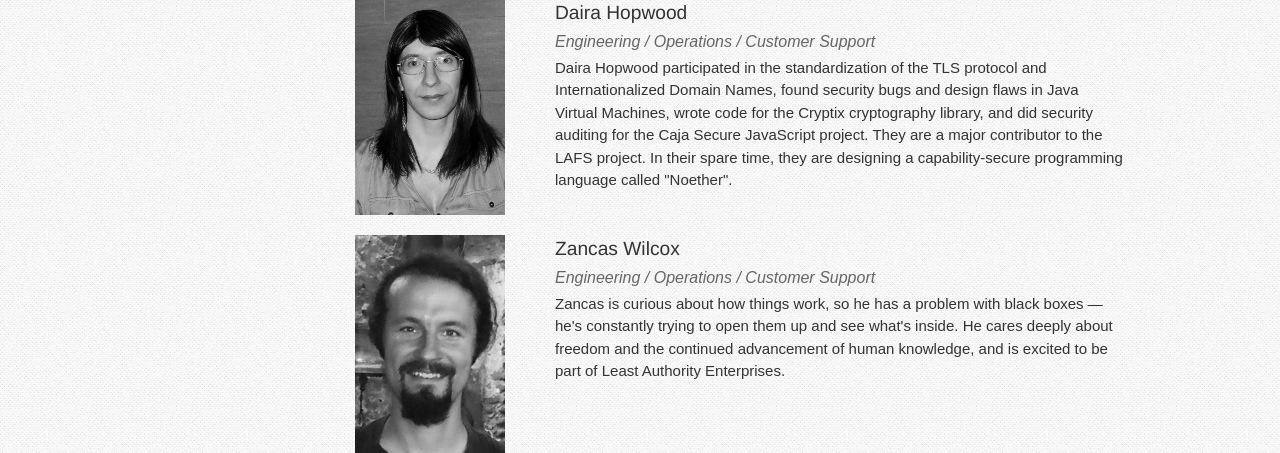
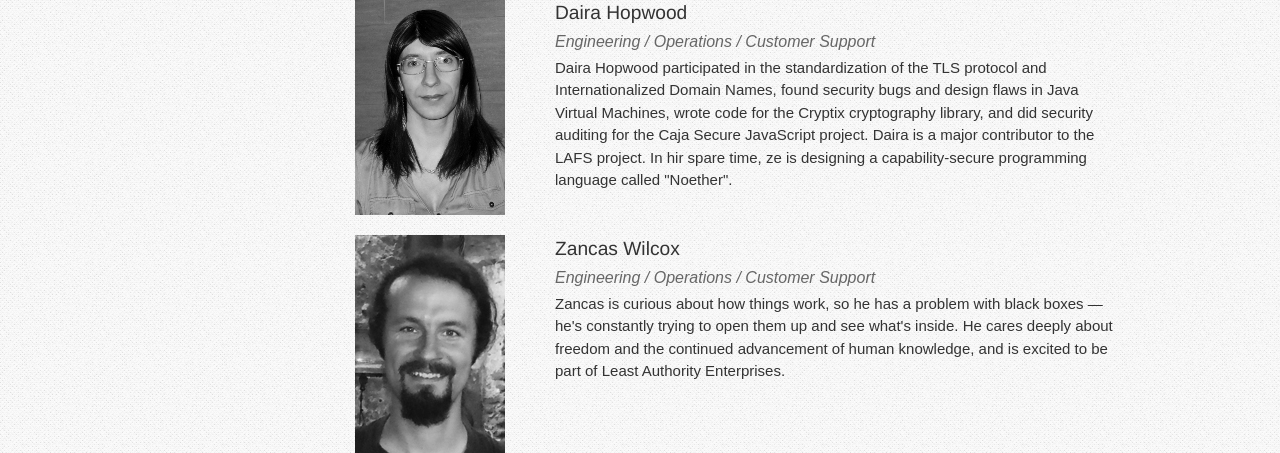
Before and after one commit to LeastAuthority/leastauthority.com, a Python web app: template lae_site/templates/about_us.html in a window 1280 px wide. Shown: the part 642-1095 px from the top of the page. Run offline with Jinja, Linux system fonts and the light colour scheme; the template is opened without the code that fills it, so the values that code supplies are empty; some web fonts are replaced.

Commit message:
Rename Daira's image and tweak hir About Us description.
Signed-off-by: Daira Hopwood <daira@leastauthority.com>

```diff
--- a/lae_site/templates/about_us.html
+++ b/lae_site/templates/about_us.html
@@ -24,12 +24,12 @@
 </div>
 <div class="profile_block row">
     <div class="span2 profile_img">
-        <img src="/static/img/davidsarah.jpg" alt="Picture of Daira -- transgender atheist kinky plural aspie hacker ;-)">
+        <img src="/static/img/daira.jpg" alt="Picture of Daira -- kinky atheist genderqueer aspie hacker ;-)">
     </div>
     <div class="span6 profile_text">
         <h4>Daira Hopwood</h4>
         <div><span class="profile_role">Engineering / Operations / Customer Support</span></div>
-        <p>Daira Hopwood participated in the standardization of the TLS protocol and Internationalized Domain Names, found security bugs and design flaws in Java Virtual Machines, wrote code for the Cryptix cryptography library, and did security auditing for the Caja Secure JavaScript project. They are a major contributor to the LAFS project. In their spare time, they are designing a capability-secure programming language called "Noether".</p>
+        <p>Daira Hopwood participated in the standardization of the TLS protocol and Internationalized Domain Names, found security bugs and design flaws in Java Virtual Machines, wrote code for the Cryptix cryptography library, and did security auditing for the Caja Secure JavaScript project. Daira is a major contributor to the LAFS project. In hir spare time, ze is designing a capability-secure programming language called "Noether".</p>
 
     </div>
 </div>
```
Also changed, not shown: content/static/img/daira.jpg (renamed from content/static/img/davidsarah.jpg).
